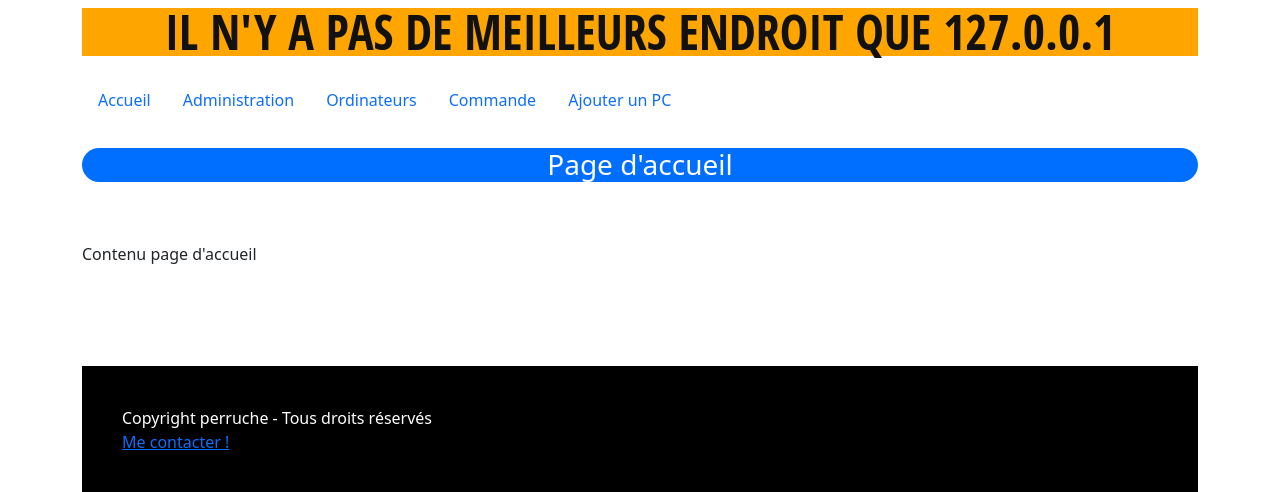
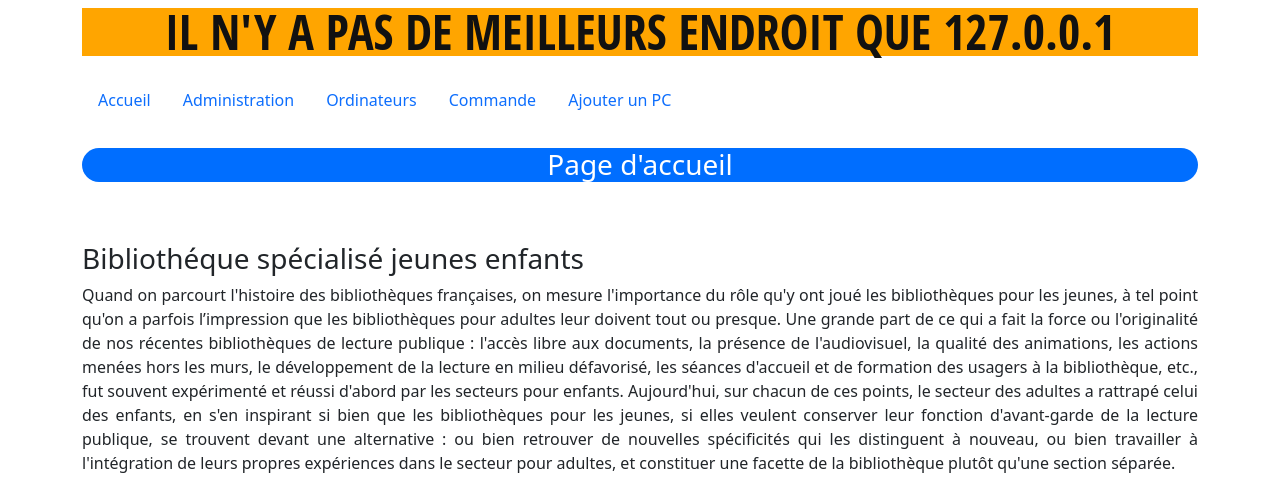
Before and after one commit to ManonName/Boulange, a PHP site: page /index.php in a window 1280 px wide. Shown: the part 64-556 px from the top of the page. Run offline with PHP 8.4, Linux system fonts and the light colour scheme.

Commit message:
Modification de la page d'accueil.

```diff
--- a/vue/accueil.php
+++ b/vue/accueil.php
@@ -1,5 +1,60 @@
 <?php ob_start()?>
-<p>Contenu page d'accueil<p>
+
+<!-- "Bonjour à tous, page accueil - ob_start"; -->
+<!--  <h1>Page d'accueil</h1> -->
+<h3>Bibliothéque spécialisé jeunes enfants</h3>
+<p>Quand on parcourt l'histoire des bibliothèques françaises, on mesure l'importance du rôle
+qu'y ont joué les bibliothèques pour les jeunes, à tel point qu'on a parfois l’impression que les
+bibliothèques pour adultes leur doivent tout ou presque. Une grande part de ce qui a fait la force ou
+l'originalité  de  nos  récentes  bibliothèques  de  lecture  publique  :  l'accès  libre  aux  documents,  la
+présence  de  l'audiovisuel,  la  qualité  des  animations,  les  actions  menées  hors  les  murs,  le
+développement de la lecture en milieu défavorisé, les séances d'accueil et de formation des usagers
+à  la  bibliothèque,  etc.,  fut  souvent  expérimenté  et  réussi  d'abord  par  les  secteurs  pour  enfants.
+Aujourd'hui, sur chacun de ces points, le secteur des adultes a rattrapé celui des enfants, en s'en
+inspirant  si  bien  que  les  bibliothèques  pour  les  jeunes,  si  elles  veulent  conserver  leur  fonction
+d'avant-garde  de  la  lecture  publique,  se  trouvent  devant  une  alternative  :  ou  bien  retrouver  de
+nouvelles  spécificités  qui  les  distinguent  à  nouveau,  ou  bien  travailler  à  l'intégration  de  leurs
+propres expériences dans le secteur pour adultes, et constituer une facette de la bibliothèque plutôt
+qu'une section séparée. </p>
+<div class="conteneur-ligne">
+    <div class="element">
+        <iframe width="560" height="315" src="https://www.youtube.com/embed/teU8tAQo3CE"
+            title="YouTube video player" frameborder="0"
+            allow="accelerometer; autoplay; clipboard-write; encrypted-media; gyroscope; picture-in-picture"
+            allowfullscreen>
+        </iframe>
+    </div>
+    <div class="element">
+        <p>
+        La Bibliothèque nationale de France (BnF), ainsi dénommée depuis 1994, est la bibliothèque nationale de la République française, inaugurée sous cette nouvelle appellation le 30 mars 1995 par le président de la République, François Mitterrand. Héritière des collections royales constituées depuis le Moyen Âge, elle possède l'un des fonds les plus riches du monde.
+
+        La BnF a une mission de collecte, d’archivage et d’entretien (conservation, restauration), en particulier de tout ce qui se publie ou s'édite en France, ainsi que du patrimoine hérité des collections antérieures et reçu par d'autres voies (dons, legs, achats), mais aussi des activités de recherche et de diffusion de la connaissance, grâce notamment à l’organisation régulière d’expositions à destination du grand public et de multiples manifestations culturelles, conférences, colloques, concerts, dans ses locaux et sur son site Internet. Elle anime un réseau de coopération avec d'autres services documentaires en France et participe à différentes formes de coopération internationale en la matière.
+        Les neurosciences interviennent de manière croissante dans les débats concernant l’apprentissage scolaire.
+        </p>
+    </div>
+</div>
+<h3>Neurosciences et sociologie</h3>
+<div class="conteneur-ligne">
+    <div class="element">
+        <p>
+        Première institution chargée de la collecte du dépôt légal, à partir de 15371, elle est la plus importante bibliothèque de France et l’une des plus importantes au monde. Elle a le statut d’établissement public à caractère administratif. Ses activités sont réparties sur sept sites, dont le principal est la bibliothèque du site François-Mitterrand ou Tolbiac, située dans le 13e arrondissement de Paris, sur la rive gauche de la Seine. Le site historique, datant du XVIIe siècle, qui occupe désormais un îlot entier, se trouve dans le 2e arrondissement de Paris, sur le lieu du palais Mazarin qui hébergeait également la Bourse de Paris au XVIIIe siècle. On a coutume de le nommer « quadrilatère Richelieu », du nom de la rue de son entrée principale.
+
+        La Bibliothèque nationale de France comporte quatorze départements et plusieurs collections principalement conservées sur ses quatre sites parisiens, y compris le Département des monnaies, médailles et antiques, héritier du Cabinet des Médailles. L'ensemble des collections représente environ 40 millions de documents imprimés et spécialisés.
+        L'ensemble des collections représente environ 40 millions de documents imprimés et spécialisés. L'ensemble des collections représente environ 40 millions de documents imprimés et spécialisés.
+        </p>
+    </div>
+    <div class="element">
+        <iframe width="560" height="315"
+            src="https://www.youtube.com/embed/JqxhbF6iFco" title="YouTube video player"
+            frameborder="0" allow="accelerometer; autoplay; clipboard-write; encrypted-media; gyroscope; picture-in-picture"
+            allowfullscreen>
+        </iframe>
+    </div>
+</div>
+<h3>Organisation interne</h3>
+<p>
+    Hors de Paris, elle comprend la maison Jean-Vilar à Avignon et deux centres techniques de conservation à Bussy-Saint-Georges et Sablé-sur-Sarthe. Ses collections s'élèvent à un nombre total de 15 millions de livres et d’imprimés ainsi que plusieurs millions de périodiques, comptés pour 390 000 titres. Avec 10 000 manuscrits enluminés médiévaux, elle est la première bibliothèque au monde dans ce domaine, mais elle compte plus largement environ 250 000 manuscrits, des cartes, estampes, photographies, partitions, monnaies, médailles, documents sonores, vidéos, multimédias, numériques ou informatiques (16,5 milliards d'adresses URL), des objets et objets d’art, décors et costumes, etc.
+</p>
 <?php
     $content=ob_get_clean();
     $titre = "Page d'accueil";
```
Also changed, not shown: nbproject/private/private.xml (+10 -1 lines).
